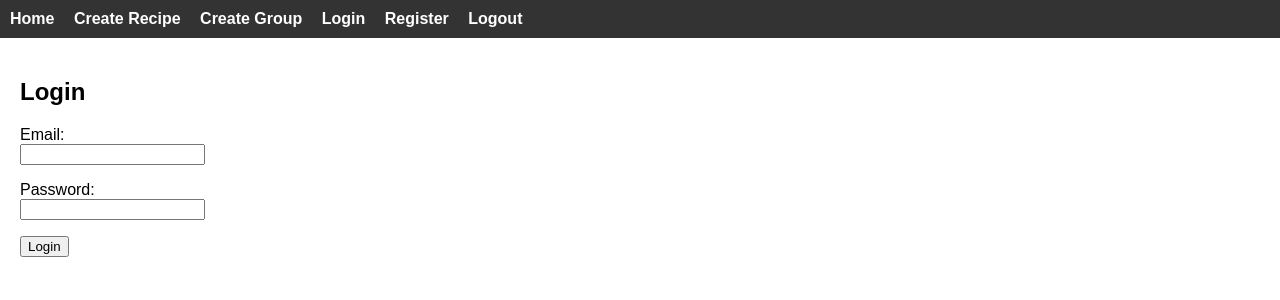
After one commit to jessmorrill/SharedPlate, a Flask app: page /login in a window 1280 px wide. The commit adds this page. Shown: the top 300 px of the page. Run offline with Flask 3, Linux system fonts and the light colour scheme; parts of the project's set-up code (start-up, migrations or seed data) failed here and were passed over.

Commit message:
added basic login and register functionality

```diff
--- a/app/routes.py
+++ b/app/routes.py
@@ -1,8 +1,9 @@
 from app import app
+from flask import session
 from flask import render_template, redirect, url_for, request
 from app.forms import CreateRecipe, SearchRecipe, CreateGroup, SearchGroup
 from app import db
-from app.models import Recipe, Ingredient, Group
+from app.models import Recipe, Ingredient, Group, User
 import sys
 from datetime import datetime
 
@@ -83,3 +84,48 @@ def add_group():
         form.privacy.data=''
         return redirect(url_for('add_group'))
     return render_template('create_group.html',form=form)
+
+
+@app.route('/register', methods=['GET', 'POST'])
+def register():
+    if request.method == 'POST':
+        email = request.form.get('email')
+        username = request.form.get('username')
+        password = request.form.get('password')
+
+        existing = User.query.filter_by(email=email).first()
+        if not existing:
+            new_user = User(
+                email=email,
+                username=username,
+                password=password,
+                date_joined=datetime.now().strftime("%Y-%m-%d"),
+                isPending=False
+            )
+            db.session.add(new_user)
+            db.session.commit()
+
+            session['user'] = email
+            return redirect(url_for('home'))
+
+    return render_template('register.html')
+
+
+@app.route('/login', methods=['GET', 'POST'])
+def login():
+    if request.method == 'POST':
+        email = request.form.get('email')
+        password = request.form.get('password')
+
+        user = User.query.filter_by(email=email, password=password).first()
+
+        if user:
+            session['user'] = user.email
+            return redirect(url_for('home'))
+
+    return render_template('login.html')
+
+@app.route('/logout')
+def logout():
+    session.pop('user', None)
+    return redirect(url_for('home'))
--- a/app/templates/base.html
+++ b/app/templates/base.html
@@ -38,6 +38,15 @@
     <a href="/">Home</a>
     <a href="/create-recipe">Create Recipe</a>
     <a href="/create-group">Create Group</a>
+    <a href="/login">Login</a>
+    <a href="/register">Register</a>
+    <a href="/logout">Logout</a>
+
+    {% if session.get('user') %}
+        <span style="color:white; margin-left:20px;">
+            Logged in as {{ session['user'] }}
+        </span>
+    {% endif %}
 </div>
 
 <div class="container">
--- /dev/null
+++ b/app/templates/login.html
@@ -0,0 +1,17 @@
+{% extends "base.html" %}
+
+{% block content %}
+
+<h2>Login</h2>
+
+<form method="POST">
+    <p>Email:<br>
+    <input type="text" name="email" required></p>
+
+    <p>Password:<br>
+    <input type="password" name="password" required></p>
+
+    <button type="submit">Login</button>
+</form>
+
+{% endblock %}
```
Also changed, not shown: app/templates/register.html (added, +18 -0 lines).
